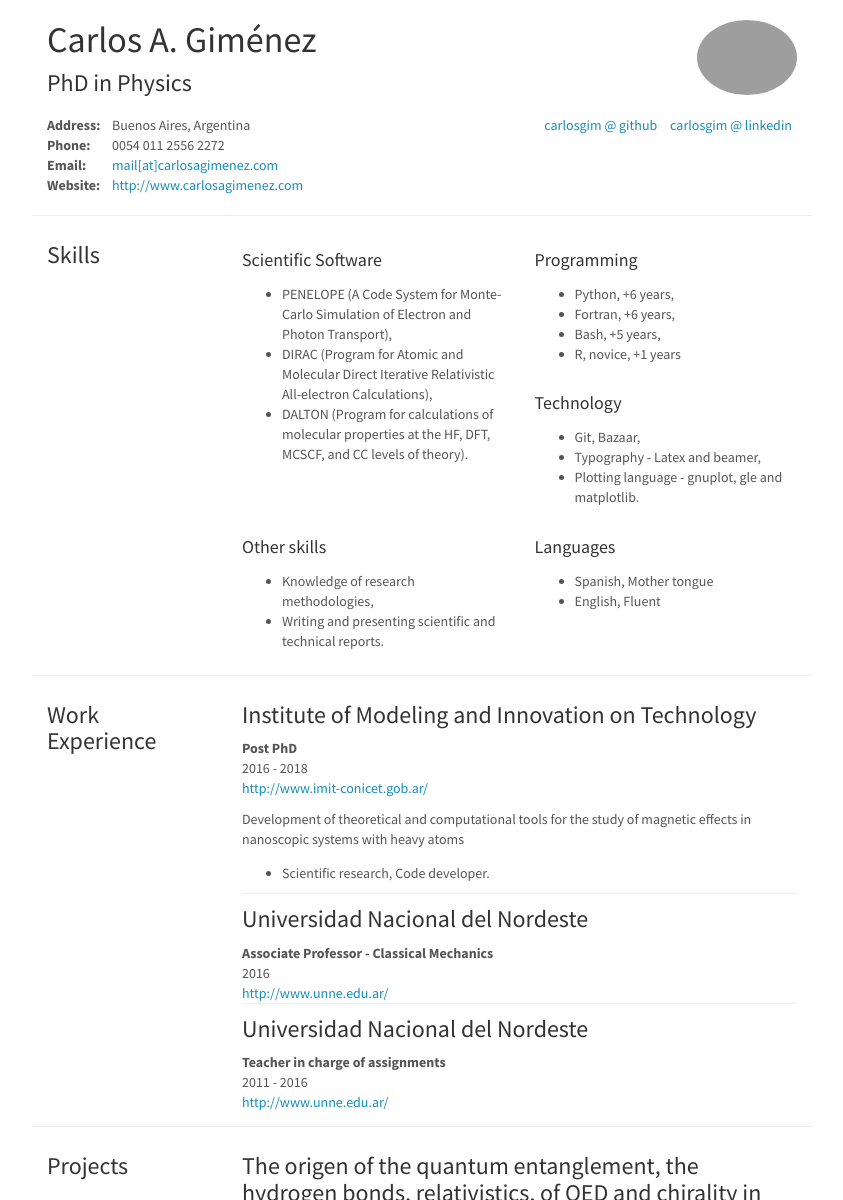
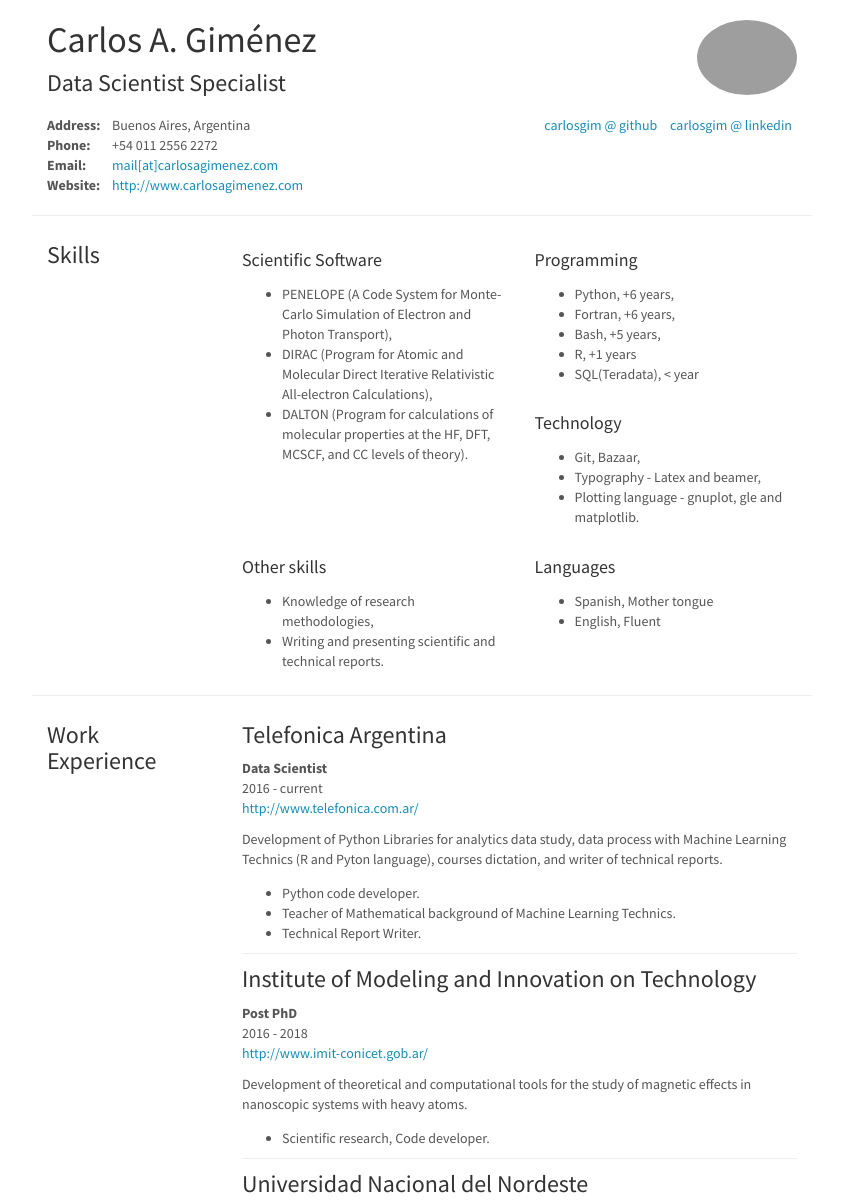
Before and after one commit to carlosgim/cagimenez.github.io, a plain HTML site: page index.html in a window 1280 px wide. Shown: the top 1200 px of the page, without its empty margins (218-1061 px from the left). Drawn offline with nearby package versions, Linux system fonts and the light colour scheme; grey boxes are pictures that could not be loaded.

Commit message:
Update Telefonica Company

```diff
--- a/index.html
+++ b/index.html
@@ -71,7 +71,7 @@
           <div class="header">
             <div class="col-md-6 col-sm-12">
               <h1>Carlos A. Giménez</h1>
-              <h3>PhD in Physics</h3>
+              <h3>Data Scientist Specialist</h3>
             </div>
 
 
@@ -88,7 +88,7 @@
                 <dd>Buenos Aires, Argentina</dd>
 
                 <dt>Phone:</dt>
-                <dd>0054 011 2556 2272</dd>
+                <dd>+54 011 2556 2272</dd>
 
                 <dt>Email:</dt>
                 <dd>
@@ -159,7 +159,9 @@
 
                   <li>Bash, +5 years,</li>
 
-                  <li>R, novice, +1 years</li>
+                  <li>R, +1 years</li>
+
+                  <li>SQL(Teradata), < year</li>
 
                 </ul>
               </div>
@@ -211,6 +213,29 @@
           <div class="col-md-9">
 
             <div class="item">
+              <h3>Telefonica Argentina</h3>
+              <strong>Data Scientist</strong>
+              <p class="sticky">2016 - current</p>
+
+              <p class="sticky">
+                <a href="http://www.telefonica.com.ar/">http://www.telefonica.com.ar/</a>
+              </p>
+
+              <p>Development of Python Libraries for analytics data study, data process with Machine Learning Technics (R and Pyton language), courses dictation, and writer of technical reports.</p>
+
+              <ul>
+
+                <li>Python code developer.</li>
+
+                <li>Teacher of Mathematical background of Machine Learning Technics.</li>
+
+                <li>Technical Report Writer.</li>
+
+              </ul>
+
+            </div>
+
+            <div class="item">
               <h3>Institute of Modeling and Innovation on Technology</h3>
               <strong>Post PhD</strong>
               <p class="sticky">2016 - 2018</p>
@@ -219,7 +244,7 @@
                 <a href="http://www.imit-conicet.gob.ar/">http://www.imit-conicet.gob.ar/</a>
               </p>
 
-              <p>Development of theoretical and computational tools for the study of magnetic effects in nanoscopic systems with heavy atoms</p>
+              <p>Development of theoretical and computational tools for the study of magnetic effects in nanoscopic systems with heavy atoms.</p>
 
               <ul>
 
@@ -316,9 +341,9 @@
 
               <li>Data Science</li>
 
-              <li>Computer Science</li>
+              <li>Scientific Computer Development</li>
 
-              <li>Atomic and Molecular Physics</li>
+              <li>Python Libraries Development</li>
 
               <li>Chess</li>
 
```
Also changed, not shown: 2 other files.
